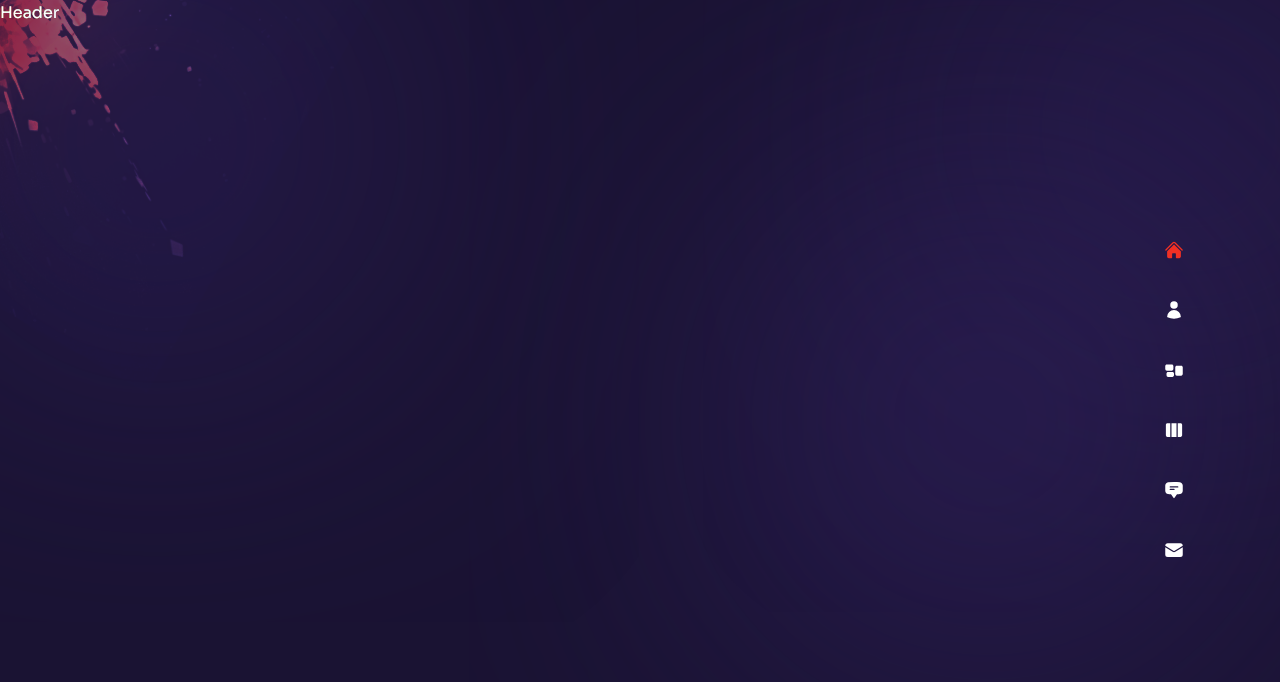
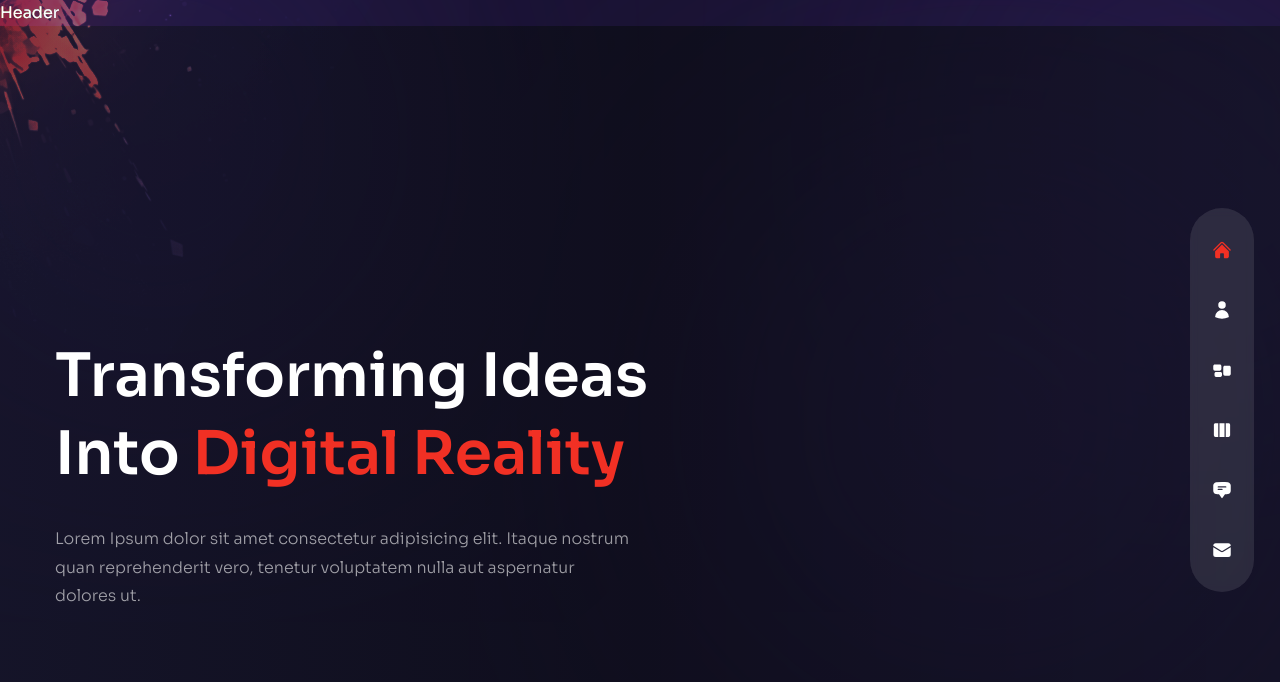
Before and after one commit to AndreyBernardoni/Portfolio, a Next.js app: page / in a window 1280 px wide. Shown: the top 682 px of the page. Built offline with nearby package versions, Linux system fonts and the light colour scheme.

Commit message:
Transition Implemented

```diff
--- a/components/Nav.js
+++ b/components/Nav.js
@@ -34,23 +34,38 @@ const Nav = () => {
   const router = useRouter();
   const pathname = router.pathname;
   return (
-    <nav className="flex flex-col items-center xl:justify-center gap-y-4 fixed h-max bottom-0 mt-auto xl:right-[2%] z-50 top-0 w-full xl:w-16 xl:max-w-md xl:h-screen p-20">
+    <nav
+      className="flex flex-col items-center xl:justify-center gap-y-4 fixed h-max
+    bottom-0 mt-auto xl:right-[2%] z-50 top-0 w-full xl:w-16 xl:max-w-md xl:h-screen"
+    >
       {}
-      <div className="flex w-full xl:flex-col items-center justify-between xl:justify-center gap-y-10 px-4 mmd:px-40 xl:px-0 h-[80px] xl:h-max py-8 bg-white/10 backdrop-blur-sm text-3xl xl:text-xl xl:rounded-full">
+      <div
+        className="flex w-full xl:flex-col items-center justify-between
+      xl:justify-center gap-y-10 px-4 md:px-40 xl:px-0 h-[80px] xl:h-max
+      py-8 bg-white/10 backdrop-blur-sm text-3xl xl:text-xl xl:rounded-full"
+      >
         {navData.map((link, index) => {
           return (
             <Link
               className={`${
                 link.path === pathname && "text-accent"
-              } relative flex items-center group hover:text-accent transition-all duration-300`}
+              } relative flex items-center group hover:text-accent transition-all
+              duration-300`}
               href={link.path}
               key={index}
             >
               <div className="absolute pr-14 right-0 hidden xl:group-hover:flex">
-                <div className="bg-white relative flex text-primary items-center p-[6px] rounded-[3px]">
+                <div
+                  className="bg-white relative flex text-primary items-center
+                p-[6px] rounded-[3px]"
+                >
                   <div className="text-[12px] leading-none font-semibold capitalize">
                     {link.name}
                   </div>
+                  <div
+                    className="border-solid border-l-white border-l-8 border-y-transparent
+                  border-y-[6px] border-r-0 absolute -right-2"
+                  ></div>
                 </div>
               </div>
               <div>{link.icon}</div>
--- a/components/Transition.js
+++ b/components/Transition.js
@@ -1,7 +1,53 @@
+import { motion } from "framer-motion";
+
+const transitionVariants = {
+  initial: {
+    x: "100%",
+    width: "100%",
+  },
+  animate: {
+    x: "0%",
+    width: "0%",
+  },
+  exit: {
+    x: ["0%", "100%"],
+    width: ["0%", "100%"],
+  },
+};
+
 const Transition = () => {
   return (
     <>
-      <div>Transition</div>
+      <motion.div
+        className="fixed top-0 bottom-0 right-full h-screen z-30 bg-[#2e2257]"
+        variants={transitionVariants}
+        initial="initial"
+        animate="animate"
+        exit="exit"
+        transition={{ delay: 0.2, duration: 0.6, ease: "easeInOut" }}
+      >
+        {" "}
+      </motion.div>
+      <motion.div
+        className="fixed top-0 bottom-0 right-full h-screen z-20 bg-[#3b2d71]"
+        variants={transitionVariants}
+        initial="initial"
+        animate="animate"
+        exit="exit"
+        transition={{ delay: 0.4, duration: 0.6, ease: "easeInOut" }}
+      >
+        {" "}
+      </motion.div>
+      <motion.div
+        className="fixed top-0 bottom-0 right-full h-screen z-10 bg-[#4b3792]"
+        variants={transitionVariants}
+        initial="initial"
+        animate="animate"
+        exit="exit"
+        transition={{ delay: 0.6, duration: 0.6, ease: "easeInOut" }}
+      >
+        {" "}
+      </motion.div>
     </>
   );
 };
--- a/pages/_app.js
+++ b/pages/_app.js
@@ -1,9 +1,23 @@
 import "../styles/globals.css";
 
 import Layout from "../components/Layout";
+import Transition from "../components/Transition";
+
+import { useRouter } from "next/router";
+import { AnimatePresence, motion } from "framer-motion";
 
 function MyApp({ Component, pageProps }) {
-  return <Layout></Layout>;
+  const router = useRouter();
+  return (
+    <Layout>
+      <AnimatePresence mode="wait">
+        <motion.div key={router.route} className="h-full">
+          <Transition />
+          <Component {...pageProps} />
+        </motion.div>
+      </AnimatePresence>
+    </Layout>
+  );
 }
 
 export default MyApp;
--- a/pages/index.js
+++ b/pages/index.js
@@ -1,5 +1,39 @@
+import Image from "next/image";
+import ParticleContainer from "../components/ParticlesContainer";
+import ProjectsBtn from "../components/ProjectsBtn";
+import Avatar from "../components/Avatar";
+
+import { motion } from "framer-motion";
+import { fadeIn } from "../variants";
+
 const Home = () => {
-  return <div>Home</div>;
+  return (
+    <div className="bg-primary/60 h-full">
+      <div
+        className="w-full h-full bg-gradient-to-r
+      from-primary/10 via-black/30 to-black/10"
+      >
+        <div
+          className="text-center flex flex-col justify-center
+        xl:pt-40 xl:text-left h-full container mx-auto"
+        >
+          <h1 className="h1">
+            Transforming Ideas <br /> Into{" "}
+            <span className="text-accent">Digital Reality</span>
+          </h1>
+          <p className="max-w-sm xl:max-w-xl mx-auto xl:mx-0 mb-10 xl:mb-16">
+            Lorem Ipsum dolor sit amet consectetur adipisicing elit. Itaque
+            nostrum quan reprehenderit vero, tenetur voluptatem nulla aut
+            aspernatur dolores ut.
+          </p>
+          <div className="flex justify-center xl:hidden relative">
+            <ProjectsBtn />
+          </div>
+        </div>
+      </div>
+      <div>Image</div>
+    </div>
+  );
 };
 
 export default Home;
```
